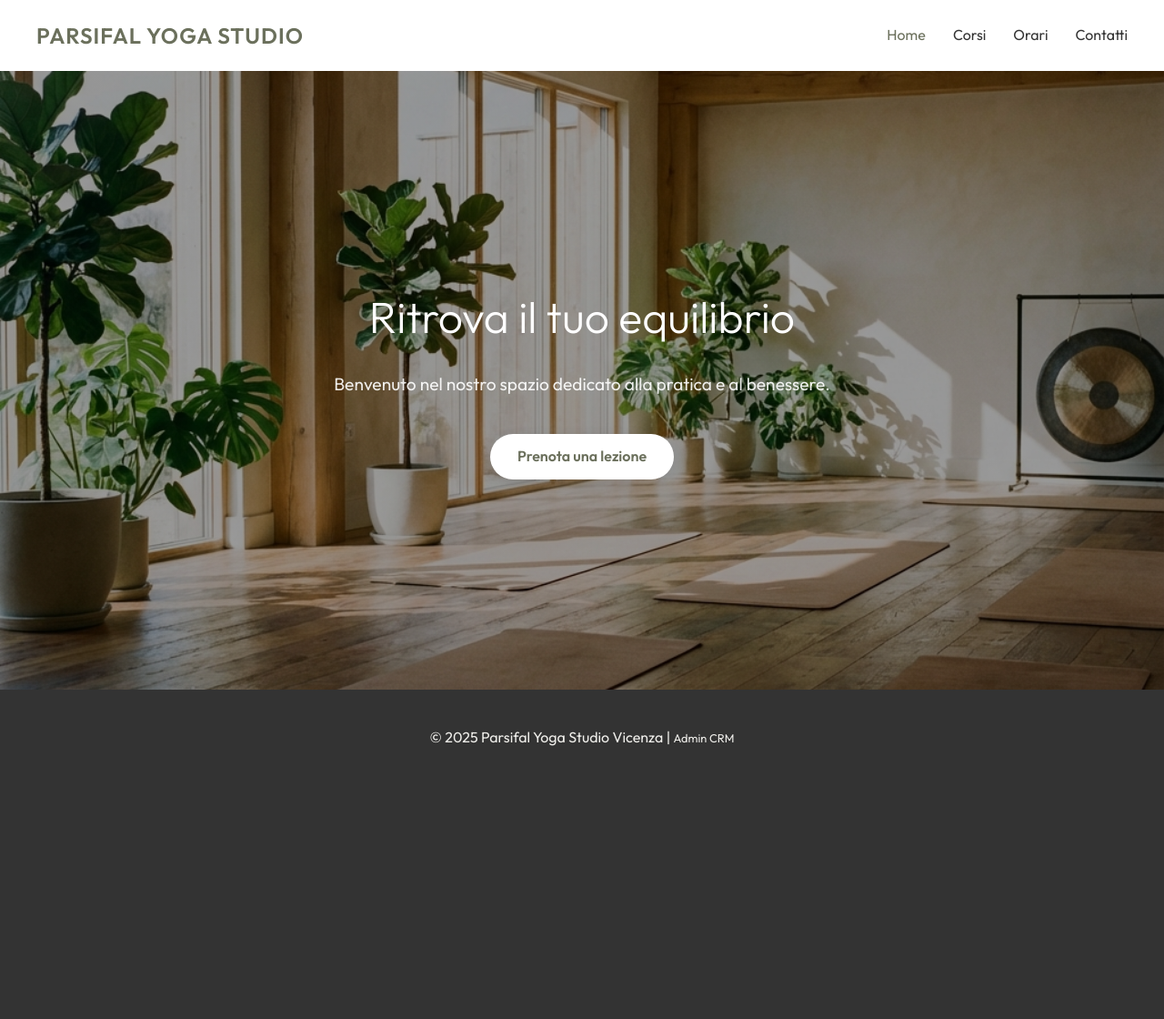
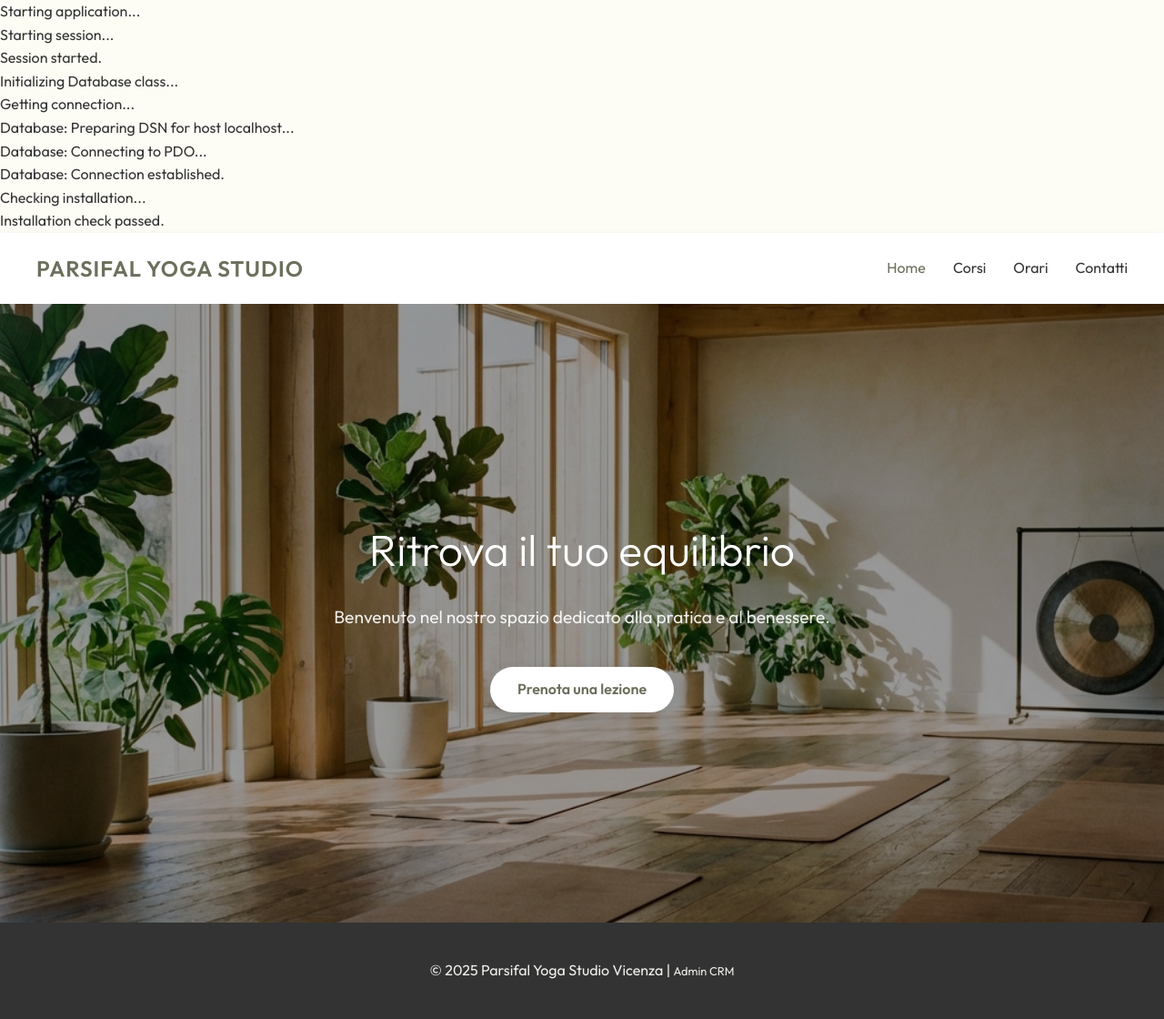
Before and after one commit to maxziro/Yoga-Studio-crm, a PHP site: page / in a window 1280 px wide. Shown: the whole page at 91% size. Before the commit the page ends 820 px from the top, so only its background shows below. Run offline with PHP 8.4, Linux system fonts and the light colour scheme.

Commit message:
chore: add verbose debug logging

```diff
--- a/config/database.php
+++ b/config/database.php
@@ -26,14 +26,22 @@ class Database
         $this->conn = null;
 
         try {
+            echo "Database: Preparing DSN for host " . $this->host . "...<br>";
+            flush();
             $dsn = "mysql:host=" . $this->host . ";dbname=" . $this->db_name . ";charset=utf8mb4";
             $options = [
                 PDO::ATTR_ERRMODE => PDO::ERRMODE_EXCEPTION,
                 PDO::ATTR_DEFAULT_FETCH_MODE => PDO::FETCH_ASSOC,
                 PDO::ATTR_TIMEOUT => 5, // 5 seconds timeout
             ];
+            echo "Database: Connecting to PDO...<br>";
+            flush();
             $this->conn = new PDO($dsn, $this->username, $this->password, $options);
+            echo "Database: Connection established.<br>";
+            flush();
         } catch (PDOException $exception) {
+            echo "Database: Connection FAILED: " . $exception->getMessage() . "<br>";
+            flush();
             // In produzione non mostrare l'errore completo all'utente
             error_log("Connection error: " . $exception->getMessage());
             echo "Errore di connessione al database.";
--- a/public/index.php
+++ b/public/index.php
@@ -15,18 +15,33 @@ $base_path = '/'; // Se l'app è in una sottocartella, aggiustare qui. Es: '/yog
 $path = parse_url($request_uri, PHP_URL_PATH);
 
 // Semplice gestione delle rotte
+echo "Starting application...<br>";
+flush();
+
 // Avvio sessione
+echo "Starting session...<br>";
+flush();
 session_start();
+echo "Session started.<br>";
+flush();
 
 // Autoloading classi (semplificato)
 require_once __DIR__ . '/../src/Controllers/AuthController.php';
 
 // Istanza Database e Controller
+echo "Initializing Database class...<br>";
+flush();
 $database = new Database();
+echo "Getting connection...<br>";
+flush();
 $db = $database->getConnection();
 
 // Auto-Installation Check
+echo "Checking installation...<br>";
+flush();
 if (!$database->checkInstallation()) {
+    echo "Installation check failed or tables missing. Attempting install...<br>";
+    flush();
     if ($database->install()) {
         echo "<h1>Installazione completata con successo!</h1><p>Database inizializzato. <a href='/login'>Accedi qui</a>.</p>";
         exit;
@@ -34,6 +49,9 @@ if (!$database->checkInstallation()) {
         echo "<h1>Errore durante l'installazione.</h1><p>Controlla i log o la connessione al database.</p>";
         exit;
     }
+} else {
+    echo "Installation check passed.<br>";
+    flush();
 }
 
 $authController = new AuthController($db);
```
